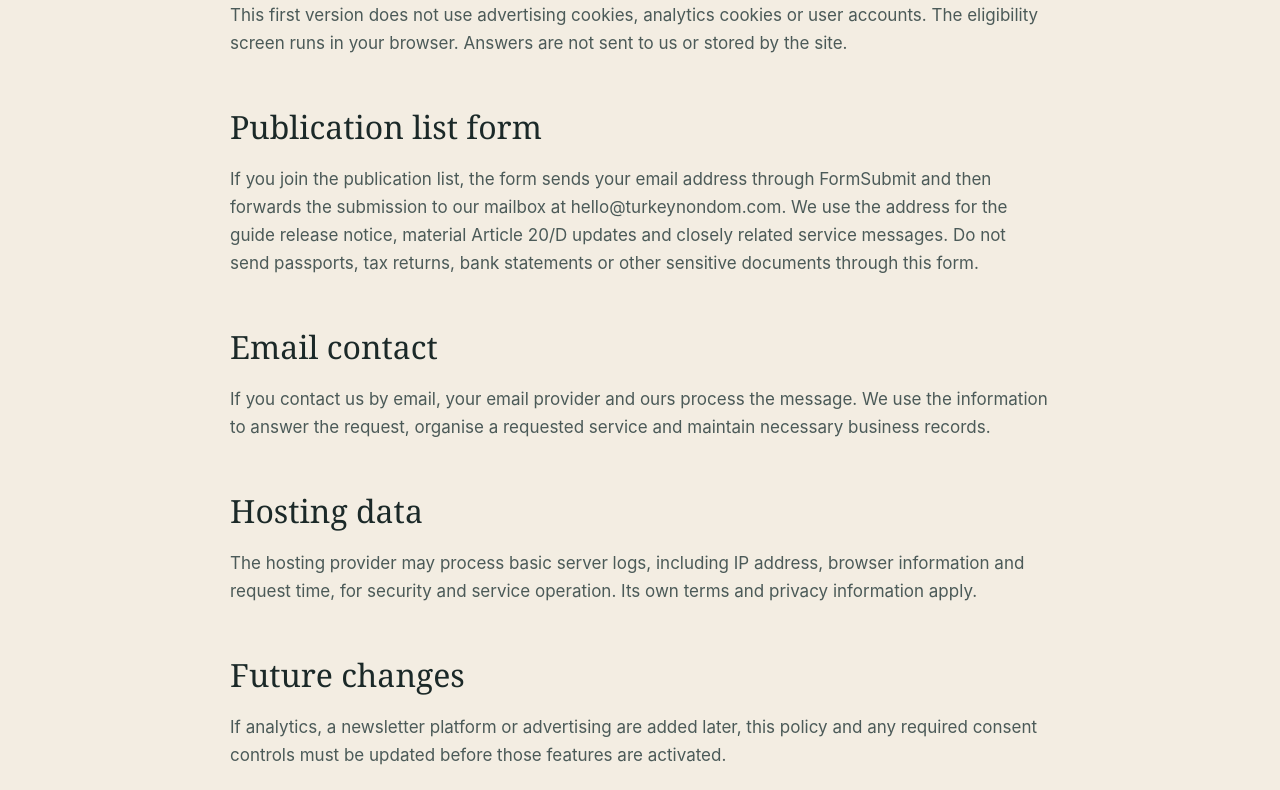
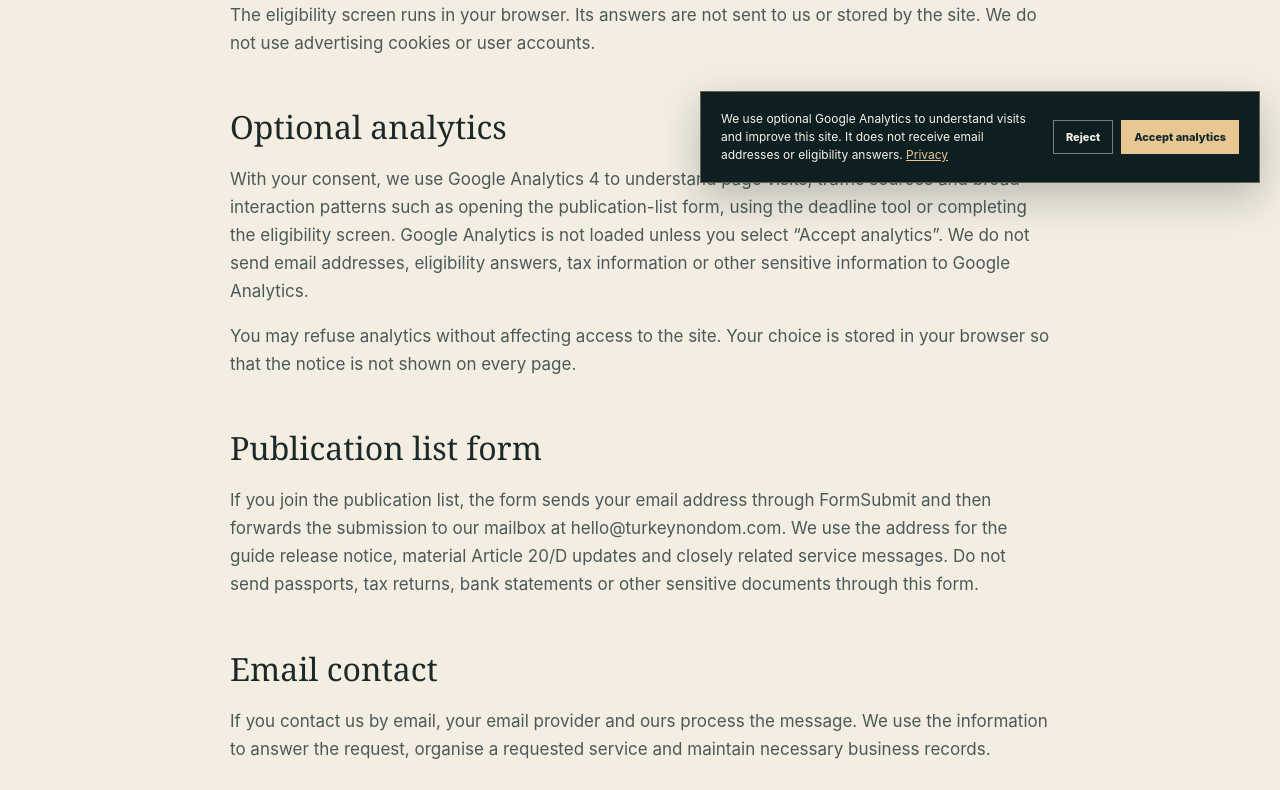
Before and after one commit to mikhail1250/TND, a website: page privacy.html in a window 1280 px wide. Shown: the part 597-1387 px from the top of the page. Drawn offline with Linux system fonts and the light colour scheme.

Commit message:
Add consent-based Google Analytics tracking

```diff
--- /dev/null
+++ b/analytics.js
@@ -0,0 +1,78 @@
+(() => {
+  const measurementId = "G-1X5ZPN033";
+  const consentKey = "tnd-analytics-consent";
+  let analyticsLoaded = false;
+
+  const track = (eventName, parameters = {}) => {
+    if (typeof window.gtag !== "function") return;
+    window.gtag("event", eventName, parameters);
+  };
+  window.tndTrack = track;
+
+  const loadAnalytics = () => {
+    if (analyticsLoaded) return;
+    analyticsLoaded = true;
+    const tag = document.createElement("script");
+    tag.async = true;
+    tag.src = `https://www.googletagmanager.com/gtag/js?id=${measurementId}`;
+    document.head.appendChild(tag);
+    window.dataLayer = window.dataLayer || [];
+    window.gtag = function gtag() { window.dataLayer.push(arguments); };
+    window.gtag("js", new Date());
+    window.gtag("config", measurementId, { anonymize_ip: true });
+  };
+
+  const removeBanner = () => document.querySelector(".cookie-notice")?.remove();
+  const showConsentNotice = () => {
+    const notice = document.createElement("section");
+    notice.className = "cookie-notice";
+    notice.setAttribute("aria-label", "Analytics preference");
+    notice.innerHTML = `<p>We use optional Google Analytics to understand visits and improve this site. It does not receive email addresses or eligibility answers. <a href="privacy.html">Privacy</a></p><div class="cookie-actions"><button class="cookie-reject" type="button">Reject</button><button class="cookie-accept" type="button">Accept analytics</button></div>`;
+    notice.querySelector(".cookie-reject").addEventListener("click", () => {
+      localStorage.setItem(consentKey, "rejected");
+      removeBanner();
+    });
+    notice.querySelector(".cookie-accept").addEventListener("click", () => {
+      localStorage.setItem(consentKey, "accepted");
+      loadAnalytics();
+      track("analytics_consent_granted");
+      removeBanner();
+    });
+    document.body.appendChild(notice);
+  };
+
+  const setupEvents = () => {
+    document.querySelectorAll('a[href="#guide"], a[href="#guide-signup"]').forEach((link) => {
+      link.addEventListener("click", () => {
+        track("guide_list_opened", { cta_text: link.textContent.trim().slice(0, 80), cta_location: link.closest("header") ? "navigation" : "page" });
+      });
+    });
+    const deadlineTool = document.querySelector("#deadline-tool");
+    let deadlineTracked = false;
+    deadlineTool?.addEventListener("change", () => {
+      if (deadlineTracked) return;
+      deadlineTracked = true;
+      track("deadline_tool_used");
+    });
+    const signupForm = document.querySelector(".signup-form");
+    signupForm?.addEventListener("submit", (event) => {
+      if (!analyticsLoaded) return;
+      event.preventDefault();
+      let submitted = false;
+      const continueSubmission = () => {
+        if (submitted) return;
+        submitted = true;
+        signupForm.submit();
+      };
+      track("guide_list_submitted", { form_id: "guide_publication_list", event_callback: continueSubmission, event_timeout: 800 });
+      window.setTimeout(continueSubmission, 850);
+    });
+  };
+
+  document.addEventListener("DOMContentLoaded", () => {
+    const savedConsent = localStorage.getItem(consentKey);
+    if (savedConsent === "accepted") loadAnalytics();
+    if (!savedConsent) showConsentNotice();
+    setupEvents();
+  });
+})();
--- a/privacy.html
+++ b/privacy.html
@@ -10,6 +10,7 @@
   <link rel="canonical" href="https://turkeynondom.com/privacy.html">
   <link rel="icon" href="favicon.svg" type="image/svg+xml">
   <link rel="stylesheet" href="styles.css">
+  <script src="analytics.js" defer></script>
 </head>
 <body class="legal-page">
   <header class="site-header">
@@ -30,7 +31,12 @@
     <article class="shell legal-content">
       <section>
         <h2>Current site behaviour</h2>
-        <p>This first version does not use advertising cookies, analytics cookies or user accounts. The eligibility screen runs in your browser. Answers are not sent to us or stored by the site.</p>
+        <p>The eligibility screen runs in your browser. Its answers are not sent to us or stored by the site. We do not use advertising cookies or user accounts.</p>
+      </section>
+      <section>
+        <h2>Optional analytics</h2>
+        <p>With your consent, we use Google Analytics 4 to understand page visits, traffic sources and broad interaction patterns such as opening the publication-list form, using the deadline tool or completing the eligibility screen. Google Analytics is not loaded unless you select “Accept analytics”. We do not send email addresses, eligibility answers, tax information or other sensitive information to Google Analytics.</p>
+        <p>You may refuse analytics without affecting access to the site. Your choice is stored in your browser so that the notice is not shown on every page.</p>
       </section>
       <section>
         <h2>Publication list form</h2>
@@ -46,7 +52,7 @@
       </section>
       <section>
         <h2>Future changes</h2>
-        <p>If analytics, a newsletter platform or advertising are added later, this policy and any required consent controls must be updated before those features are activated.</p>
+        <p>If we add advertising, a newsletter platform or materially different analytics in the future, we will update this policy and any required consent controls before activating them.</p>
       </section>
       <section>
         <h2>Contact</h2>
--- a/script.js
+++ b/script.js
@@ -82,6 +82,7 @@
       progress.style.width = "100%";
       result.hidden = false;
       result.focus?.();
+      window.tndTrack?.("eligibility_check_completed", { result: heading });
     };
 
     questions.forEach((question, index) => {
--- a/styles.css
+++ b/styles.css
@@ -606,6 +606,28 @@ button { color: inherit; }
 .footer-bottom { display: flex; justify-content: space-between; padding-top: 22px; border-top: 1px solid var(--white-line); font-size: 11px; }
 .footer-bottom p { margin: 0; }
 
+.cookie-notice {
+  position: fixed;
+  z-index: 30;
+  right: 20px;
+  bottom: 20px;
+  display: flex;
+  align-items: center;
+  gap: 20px;
+  width: min(560px, calc(100% - 40px));
+  padding: 18px 20px;
+  color: #f8f3e9;
+  background: #0d1f20;
+  border: 1px solid rgba(216, 178, 123, .45);
+  box-shadow: 0 14px 40px rgba(13, 31, 32, .25);
+}
+.cookie-notice p { margin: 0; font-size: 12px; line-height: 1.5; }
+.cookie-notice a { color: #e8c793; }
+.cookie-actions { display: flex; flex: 0 0 auto; gap: 8px; }
+.cookie-actions button { padding: 9px 12px; font: 800 11px var(--sans); cursor: pointer; }
+.cookie-reject { color: #f8f3e9; background: transparent; border: 1px solid rgba(248,243,233,.45); }
+.cookie-accept { color: #102829; background: #e8c793; border: 1px solid #e8c793; }
+
 .legal-page { background: var(--cream); }
 .legal-hero { padding: 90px 0 70px; color: #f8f3e9; background: var(--forest); }
 .legal-hero h1 { max-width: 800px; margin: 0; font: 400 clamp(48px, 6vw, 76px)/1 var(--serif); letter-spacing: -.05em; }
@@ -708,6 +730,8 @@ button { color: inherit; }
   .footer-grid { grid-template-columns: 1fr 1fr; gap: 42px 24px; }
   .footer-grid > div:first-child { grid-column: 1 / -1; }
   .footer-bottom { flex-direction: column; gap: 8px; }
+  .cookie-notice { right: 16px; bottom: 16px; flex-direction: column; align-items: stretch; width: min(100% - 32px, 560px); gap: 14px; }
+  .cookie-actions { justify-content: flex-end; }
 }
 
 @media (prefers-reduced-motion: reduce) {
```
Also changed, not shown: 404.html (+1 -0 lines), index.html (+1 -0 lines), methodology.html (+1 -0 lines), thank-you.html (+1 -0 lines), updates.html (+1 -0 lines).
